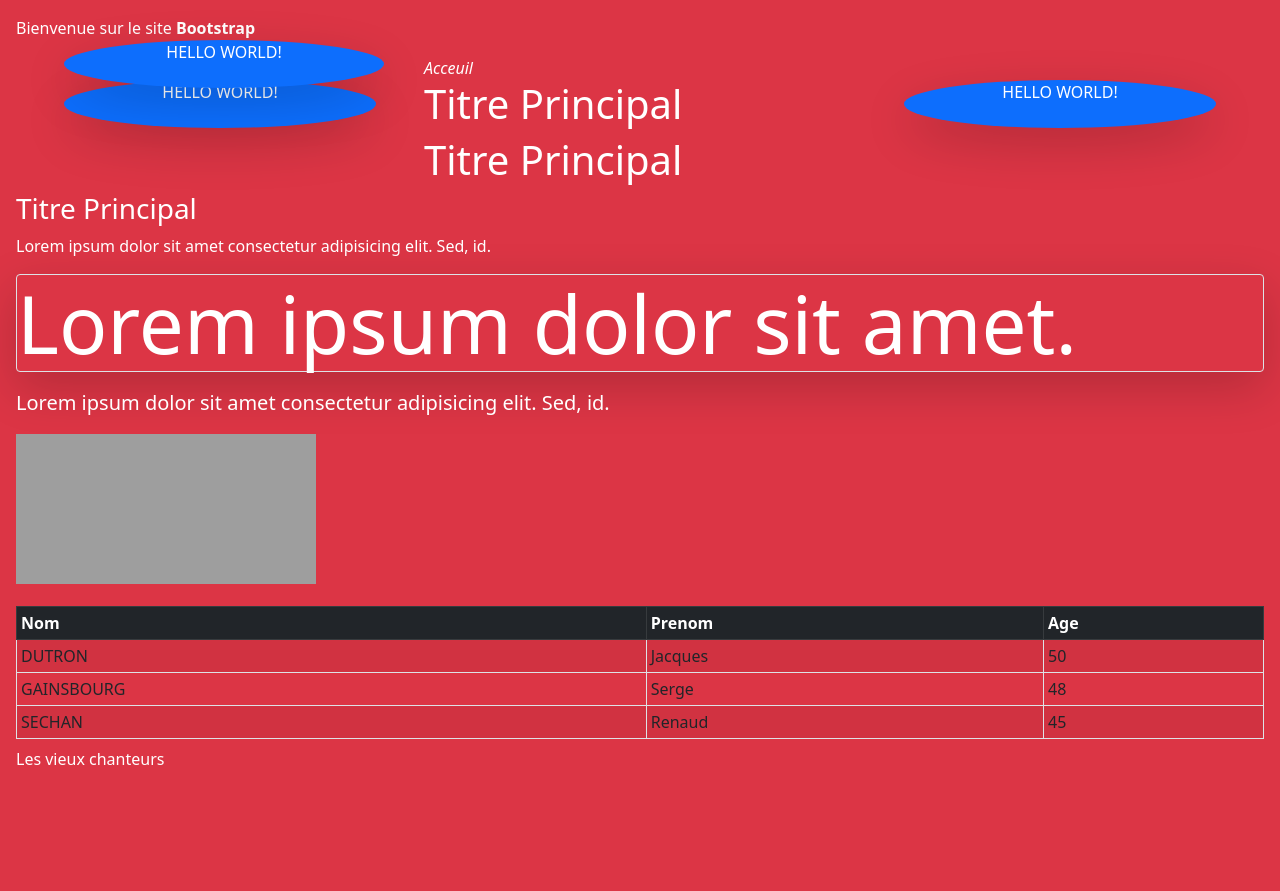
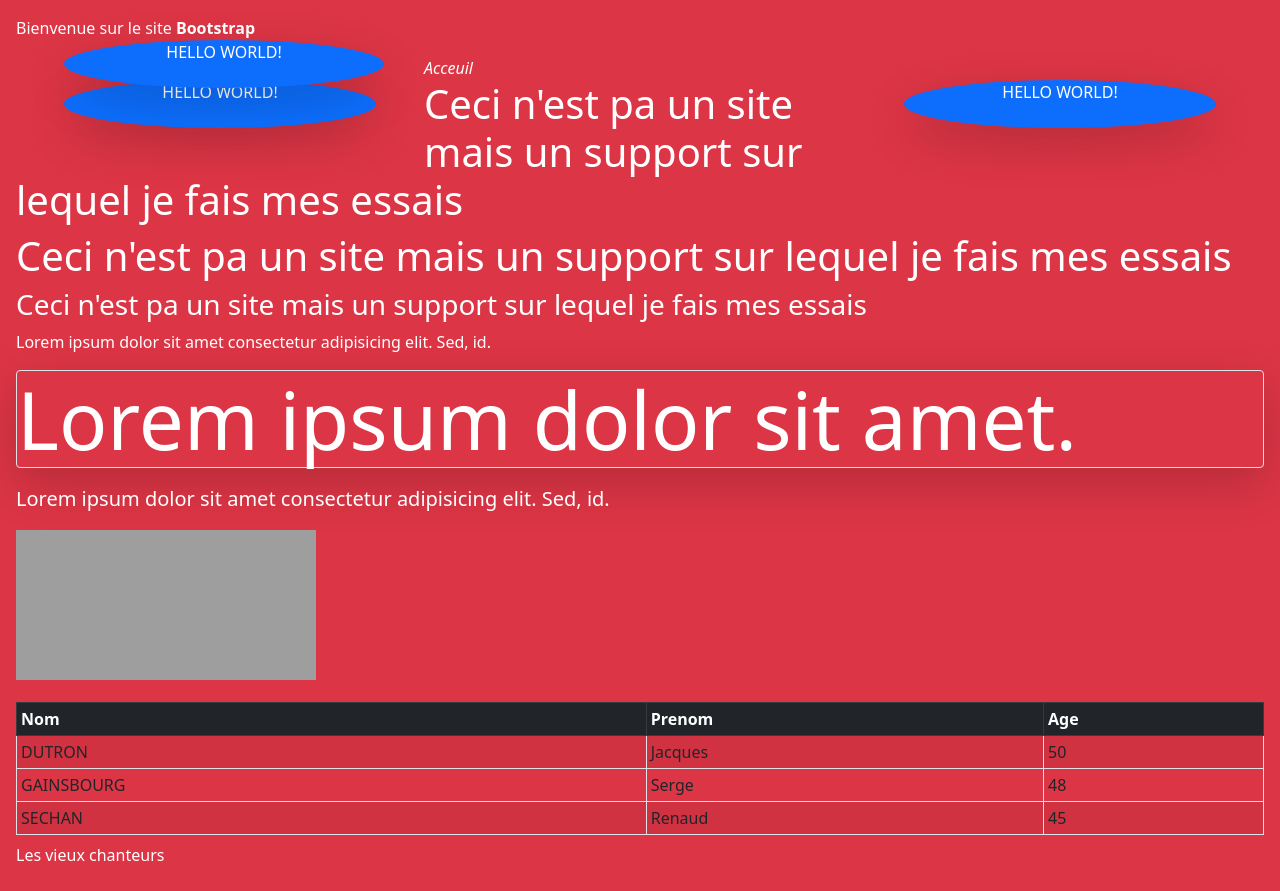
Before and after one commit to Jeed0/CheatSheet-Bootstrap-V5, a plain HTML site: page index.html in a window 1280 px wide. Before the commit the page ends 800 px from the top, so only its background shows below. Drawn offline with nearby package versions, Linux system fonts and the light colour scheme; grey boxes are pictures that could not be loaded.

Commit message:
Lezs composants

```diff
--- a/index.html
+++ b/index.html
@@ -25,9 +25,9 @@
 
    <a href="#" class="text-white text-decoration-none fst-italic">Acceuil</a>
 
-<h1 class="text-white">Titre Principal</h1>
-<p class="text-white h1">Titre Principal</p>
-<p class="text-white h3">Titre Principal</p>
+<h1 class="text-white">Ceci n'est pa un site mais un support sur lequel je fais mes essais</h1>
+<p class="text-white h1">Ceci n'est pa un site mais un support sur lequel je fais mes essais</p>
+<p class="text-white h3">Ceci n'est pa un site mais un support sur lequel je fais mes essais</p>
 <p class="text-white user-select-none">Lorem ipsum dolor sit amet consectetur adipisicing elit. Sed, id.</p>
 <p class="text-white display-1 border shadow-lg rounded user-select-all">Lorem ipsum dolor sit amet.</p>
 <p class="text-white lead border-bottom-dark">Lorem ipsum dolor sit amet consectetur adipisicing elit. Sed, id.</p>
```
Also changed, not shown: 1 other file.
